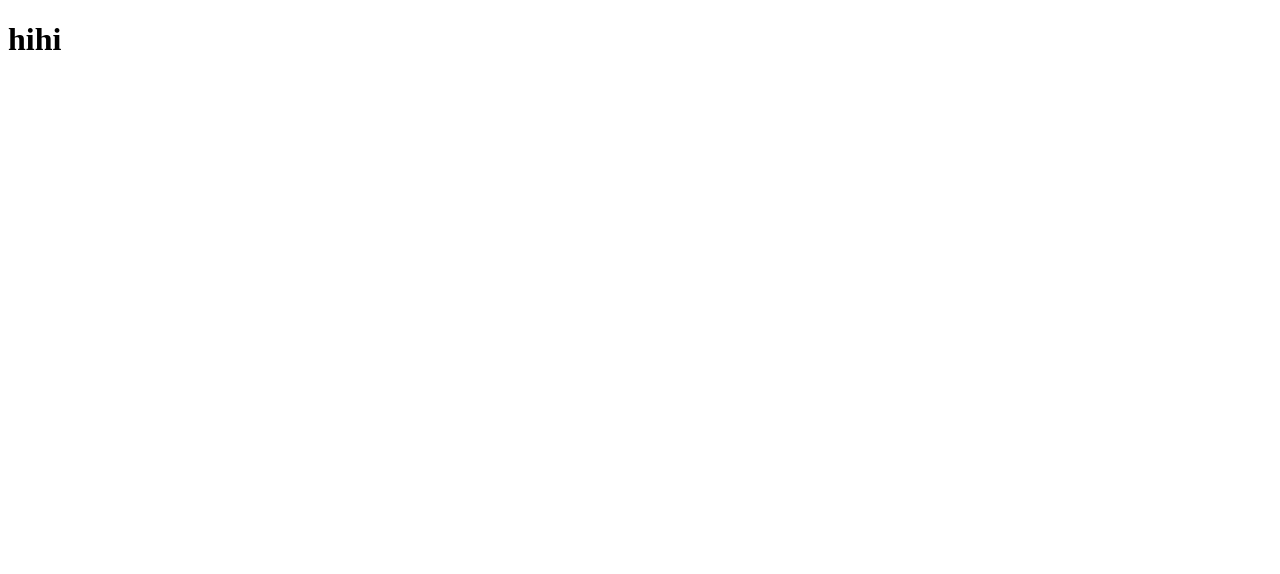
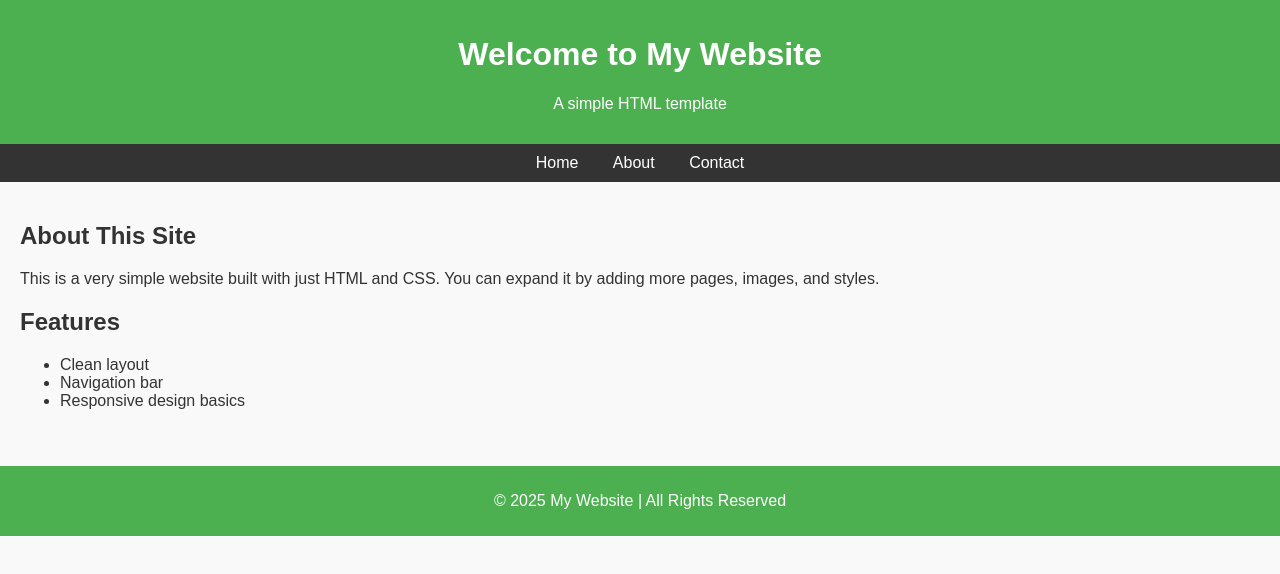
Before and after one commit to Bhadra0828/TODO, a plain HTML site: page index.html in a window 1280 px wide. Drawn offline with Linux system fonts and the light colour scheme.

Commit message:
Add files via upload

```diff
--- a/index.html
+++ b/index.html
@@ -2,10 +2,75 @@
 <html lang="en">
 <head>
     <meta charset="UTF-8">
-    <meta name="viewpor" content="width=device-width, initial-scale=1.0">
-    <title>Document</title>
+    <meta name="viewport" content="width=device-width, initial-scale=1.0">
+    <title>My Basic Website</title>
+    <style>
+        body {
+            font-family: Arial, sans-serif;
+            margin: 0;
+            padding: 0;
+            background-color: #f9f9f9;
+            color: #333;
+        }
+        header {
+            background-color: #4CAF50;
+            color: white;
+            padding: 15px;
+            text-align: center;
+        }
+        nav {
+            background: #333;
+            padding: 10px;
+            text-align: center;
+        }
+        nav a {
+            color: white;
+            margin: 0 15px;
+            text-decoration: none;
+        }
+        nav a:hover {
+            text-decoration: underline;
+        }
+        main {
+            padding: 20px;
+        }
+        footer {
+            background: #4CAF50;
+            color: white;
+            text-align: center;
+            padding: 10px;
+            margin-top: 20px;
+        }
+    </style>
 </head>
 <body>
-    <h1>hihi</h1>
+
+    <header>
+        <h1>Welcome to My Website</h1>
+        <p>A simple HTML template</p>
+    </header>
+
+    <nav>
+        <a href="#">Home</a>
+        <a href="#">About</a>
+        <a href="#">Contact</a>
+    </nav>
+
+    <main>
+        <h2>About This Site</h2>
+        <p>This is a very simple website built with just HTML and CSS. You can expand it by adding more pages, images, and styles.</p>
+
+        <h2>Features</h2>
+        <ul>
+            <li>Clean layout</li>
+            <li>Navigation bar</li>
+            <li>Responsive design basics</li>
+        </ul>
+    </main>
+
+    <footer>
+        <p>&copy; 2025 My Website | All Rights Reserved</p>
+    </footer>
+
 </body>
 </html>
```
